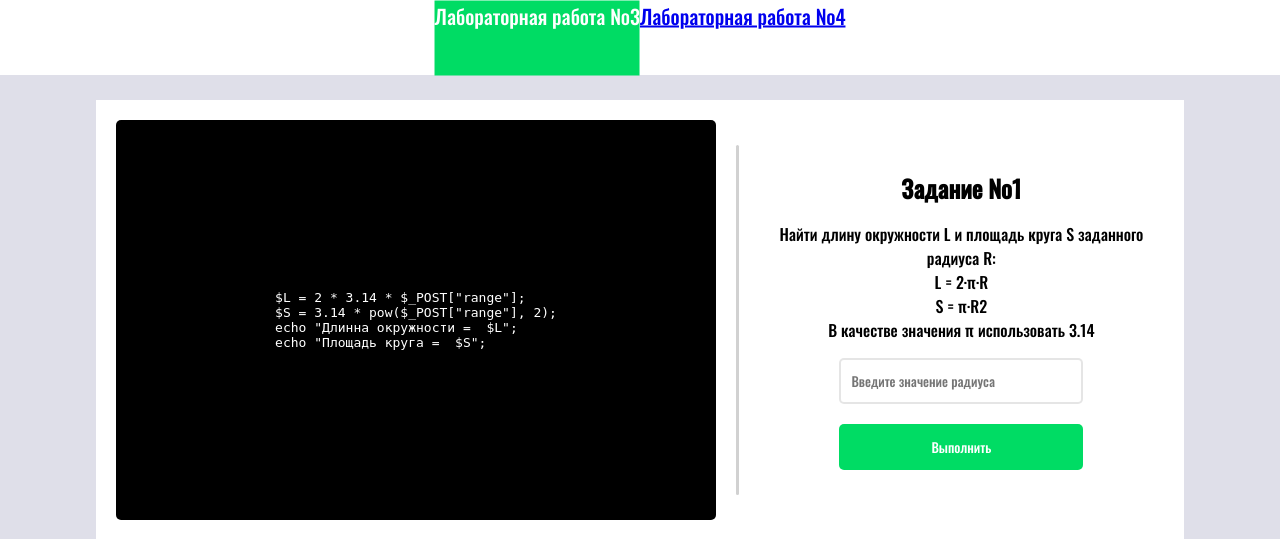
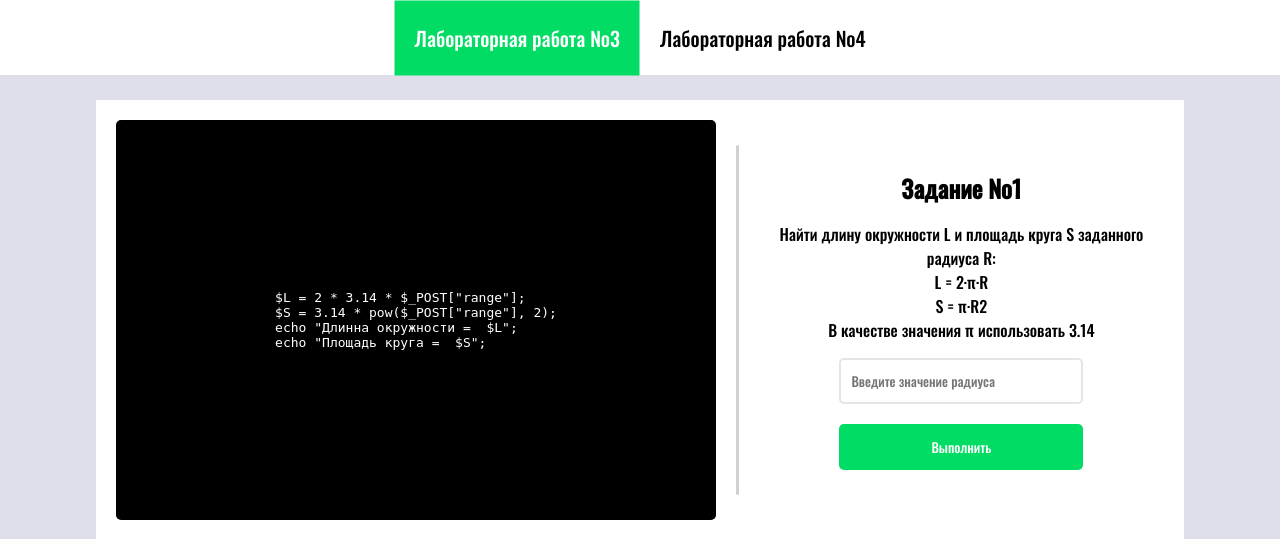
Before and after one commit to xXReCreatorXx/kiriakow_isp21_a, a PHP site: page / in a window 1280 px wide. Shown: the top 539 px of the page. Run offline with PHP 8.4, Linux system fonts and the light colour scheme.

Commit message:
Update style.css

```diff
--- a/style.css
+++ b/style.css
@@ -45,25 +45,38 @@ p {
 }
 
     .header_menu {
+        display: flex;
         position: absolute;
-        display: flex;
         left: 50%;
         top: 50%;
         transform: translate(-50%, -50%);
     }
 
         .header_menu_button {
+            display: flex;
+            justify-content: center;
             height: 75px;
+            padding-left: 20px;
+            padding-right: 20px;
             font-size: 20px;
-            color: rgb(0, 0, 0);
             background-color: rgba(0, 0, 0, 0);
-            border: none;
+            user-select: none;
         }
 
         .button_activ {
             background-color: rgb(0,220,100);
-            color: rgb(255, 255, 255);
         }
+
+            .link{
+                text-align: center;
+                text-decoration: none;
+                color: rgb(0, 0, 0);
+                margin: auto;
+            }
+
+                .link_activ {
+                    color: rgb(255, 255, 255);
+                }
 
 .content {
     min-height: 100vh;
@@ -176,7 +189,8 @@ p {
     }
 
     .content_block_script{
-        width: 330px;
+        width: 100%;
+        border-radius: 0;
         height: auto;
         margin: 10px;
     }
```
